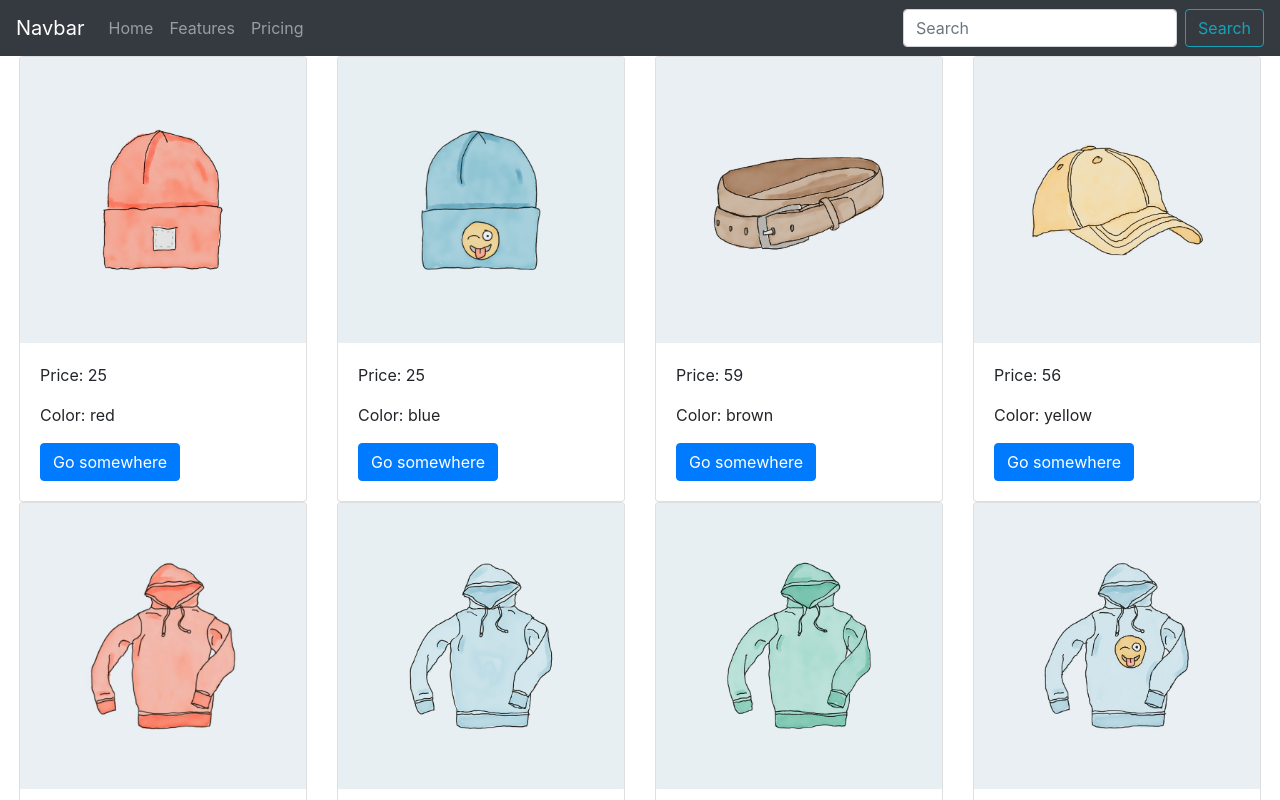
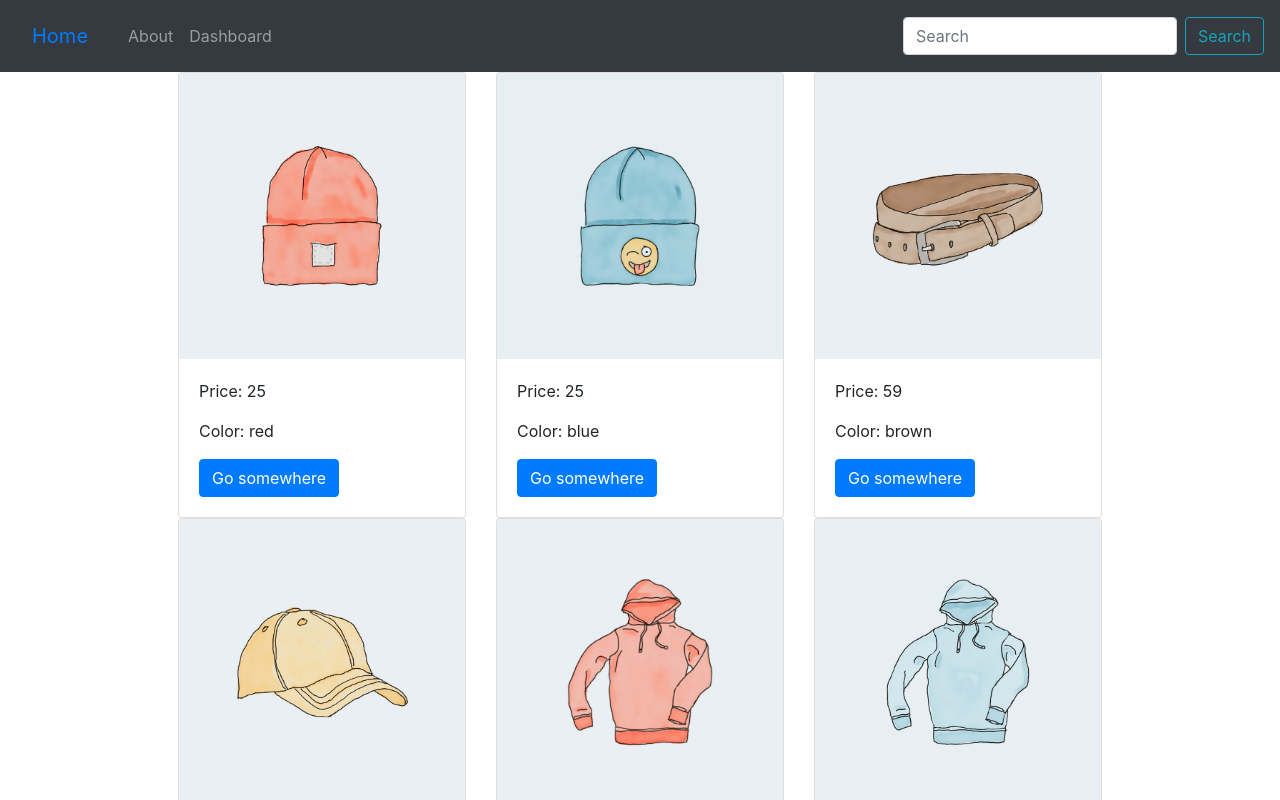
Before and after one commit to al-nenov/al-nenov, a React (Create React App) app: page / in a window 1280 px wide. Shown: the top 800 px of the page. Built offline with nearby package versions, Linux system fonts and the light colour scheme.

Commit message:
Redux added

```diff
--- a/package.json
+++ b/package.json
@@ -10,8 +10,10 @@
     "react": "^16.13.1",
     "react-bootstrap": "^1.0.1",
     "react-dom": "^16.13.1",
+    "react-redux": "^7.2.0",
     "react-router-dom": "^5.2.0",
-    "react-scripts": "3.4.1"
+    "react-scripts": "3.4.1",
+    "redux": "^4.0.5"
   },
   "scripts": {
     "start": "react-scripts start",
--- a/src/App.js
+++ b/src/App.js
@@ -1,5 +1,4 @@
 import React from 'react';
-import logo from './logo.svg';
 import './styles/App.scss';
 
 import Header from './components/Header';
--- a/src/components/Header.js
+++ b/src/components/Header.js
@@ -1,14 +1,16 @@
 import React from 'react';
 import {Navbar, Nav, Form, FormControl, Button} from 'react-bootstrap';
+
 
 function Header() {
     return (
         <Navbar bg="dark" variant="dark">
-        <Navbar.Brand href="#home">Navbar</Navbar.Brand>
+            <Navbar.Brand>
+                <Nav.Link href="/">Home</Nav.Link>
+            </Navbar.Brand>
             <Nav className="mr-auto">
-            <Nav.Link href="#home">Home</Nav.Link>
-            <Nav.Link href="#features">Features</Nav.Link>
-            <Nav.Link href="#pricing">Pricing</Nav.Link>
+                <Nav.Link href="/about">About</Nav.Link>
+                <Nav.Link href="/dashboard">Dashboard</Nav.Link>
             </Nav>
             <Form inline>
                 <FormControl type="text" placeholder="Search" className="mr-sm-2" />
--- /dev/null
+++ b/src/components/Product.js
@@ -0,0 +1,22 @@
+import React from 'react';
+import {Card, Button, Col} from 'react-bootstrap';
+
+export default function Product(props) {
+    return (
+        <Col md="auto">
+            <Card style={{ width: '18rem' }}>
+                <Card.Img variant="top" src={'/images/products/' + props.image} />
+                <Card.Body>
+                {/* <Card.Title>{product.description}</Card.Title> */}
+                <Card.Text>
+                    Price: {props.price}
+                </Card.Text>
+                <Card.Text>
+                    Color: {props.color}
+                </Card.Text>
+                <Button variant="primary">Go somewhere</Button>
+                </Card.Body>
+            </Card>
+        </Col>
+    )
+}
--- a/src/components/ProductsList.js
+++ b/src/components/ProductsList.js
@@ -1,42 +1,29 @@
 
-import React, {useState, useEffect} from 'react';
-import {Card, Button, Row, Col} from 'react-bootstrap';
-import Products from '../products/products.json';
+import React from 'react';
+import {Container,Row} from 'react-bootstrap';
+import {connect} from 'react-redux';
 
-function ProductsList() {
-    const [allProducts, setAllProducts] = useState([])
+import Product from './Product';
 
-    useEffect(() => {
-        setAllProducts(Products)
-    }, [])
-
-    const products = allProducts.map((product) => {
+function ProductsList(props) {
+    const products = props.allProducts.map((product) => {
         return (
-            <Col md="auto">
-                <Card style={{ width: '18rem' }}>
-                    <Card.Img variant="top" src={'/images/products/' + product.image} />
-                    <Card.Body>
-                    {/* <Card.Title>{product.description}</Card.Title> */}
-                    <Card.Text>
-                        Price: {product.price}
-                    </Card.Text>
-                    <Card.Text>
-                        Color: {product.color}
-                    </Card.Text>
-                    <Button variant="primary">Go somewhere</Button>
-                    </Card.Body>
-                </Card>
-            </Col>
+            <Product key={product.id} {...product} />
         )
     })
 
     return (
-            <section>
-                <Row className="justify-content-center">
-                    {products}
-                </Row>
-            </section>
+        <Container>
+            <Row className="justify-content-center">
+                { products }
+            </Row>
+        </Container>
     )
 }
+function mapStateToProps(globalState) {
+    return {
+        allProducts: globalState.products
+    }
+}
 
-export default ProductsList;
+export default connect(mapStateToProps, {})(ProductsList);
--- a/src/index.js
+++ b/src/index.js
@@ -4,15 +4,19 @@ import './index.css';
 import App from './App';
 import * as serviceWorker from './serviceWorker';
 import {BrowserRouter as Router} from 'react-router-dom';
+import {Provider} from 'react-redux';
+import store from './redux';
 
 // Import Bootstrap CSS
 import 'bootstrap/dist/css/bootstrap.min.css';
 
 ReactDOM.render(
   <React.StrictMode>
-    <Router>
-      <App />
-    </Router>
+    <Provider store={store}>
+      <Router>
+        <App />
+      </Router>
+    </Provider>
   </React.StrictMode>,
   document.getElementById('root')
 );
--- /dev/null
+++ b/src/redux/index.js
@@ -0,0 +1,11 @@
+import {createStore, combineReducers} from 'redux';
+import productsReducer from './productsReducer'
+
+
+const rootReducer = combineReducers({
+    products: productsReducer
+})
+
+const store = createStore(rootReducer);
+
+export default store;
--- /dev/null
+++ b/src/redux/productsReducer.js
@@ -0,0 +1,24 @@
+import Products from '../products/products.json';
+
+const initalState = {
+    products: Products
+}
+
+export function addProduct(product) {
+    console.log(product)
+    return {
+        type: "ADD_PRODUCT",
+        payload: product
+    }
+}
+
+const productsReducer = (state = initalState.products, action) => {
+    switch (action.type) {
+        case "ADD_PRODUCT":
+            return [...state, action.payload]
+        default:
+            return state;
+    }
+}
+
+export default productsReducer;
```
Also changed, not shown: 1 other file (tests, documents, lock files or other folders). Lines whose indentation alone changed are shown as unchanged.
